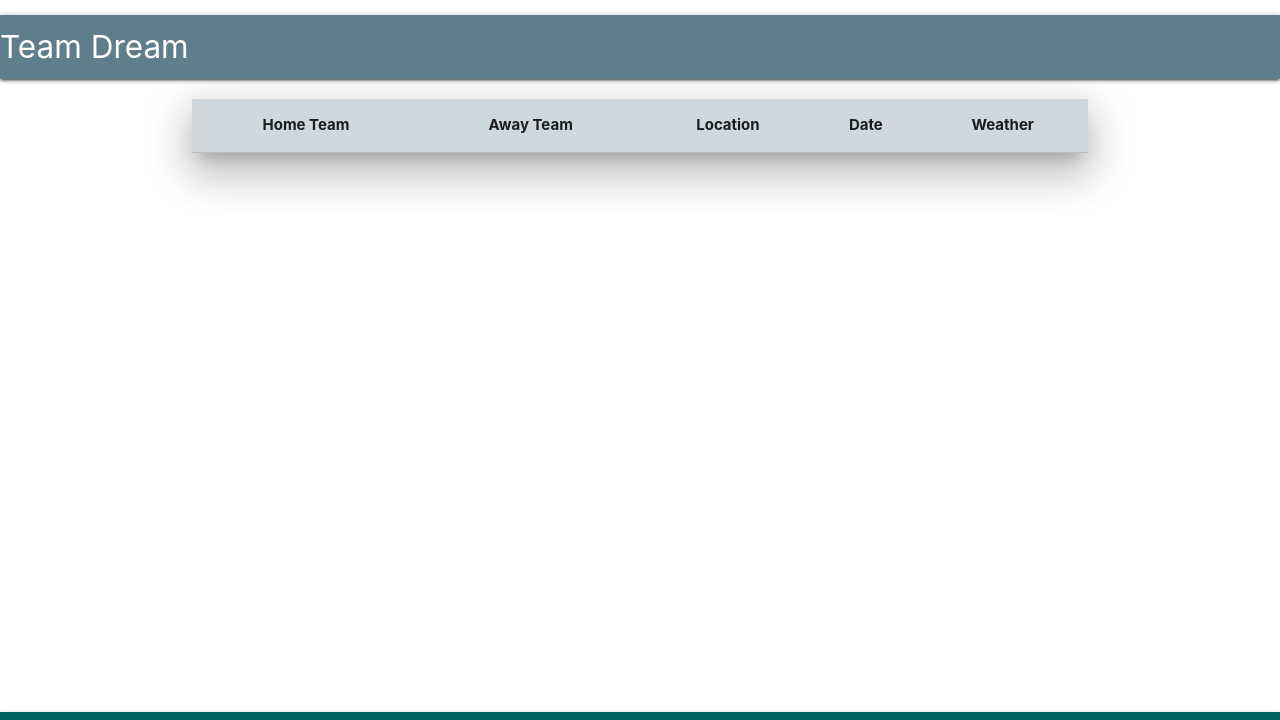
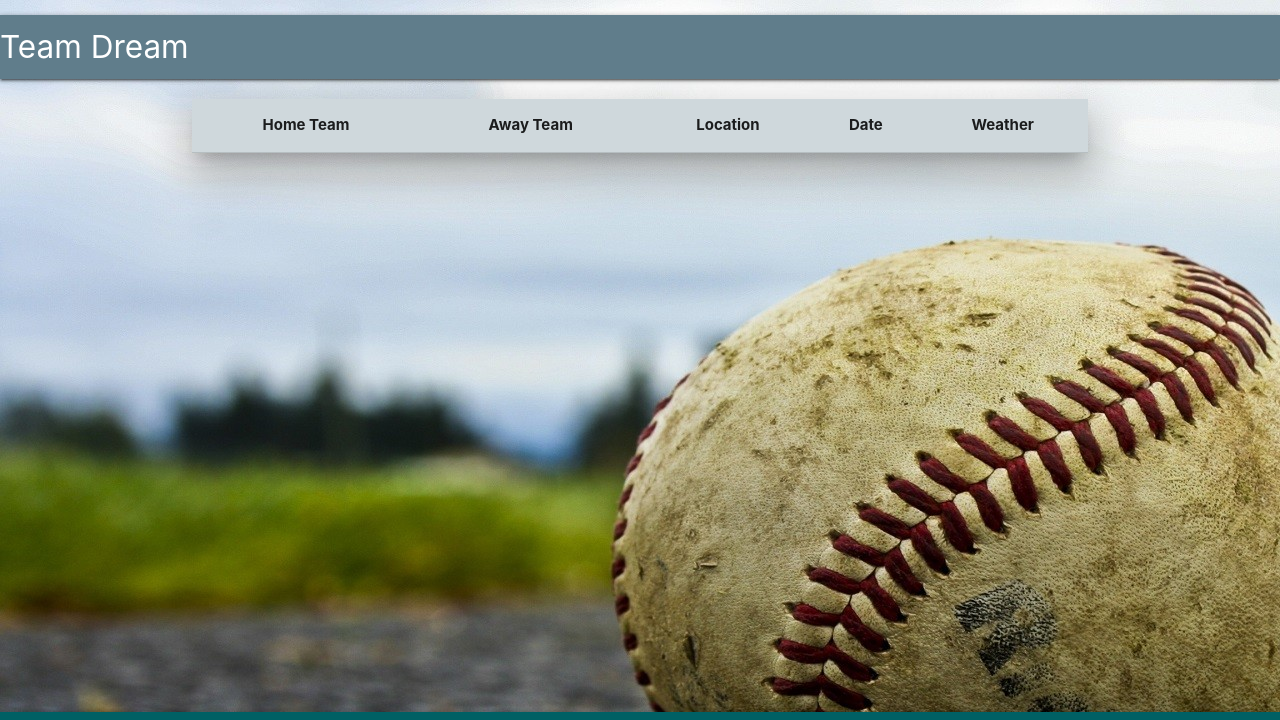
Before and after one commit to BrittaB/TeamDream, a plain HTML site: page index.html in a window 1280 px wide. Shown: the top 720 px of the page. Drawn offline with nearby package versions, Linux system fonts and the light colour scheme; the site is published under a folder, as on GitHub Pages, so addresses that start at the root find nothing; some icons are missing.

Commit message:
final code

```diff
--- a/assets/css/style.css
+++ b/assets/css/style.css
@@ -2,7 +2,7 @@ body {
 
     /* background: rgb(96,125,139);
     background: radial-gradient(circle, rgba(96,125,139,1) 0%, rgba(24,69,85,1) 95%);  */
-    background-image: url("/assets/images/background.jpg");
+    background-image: url("../images/background.jpg");
     background-repeat: no-repeat;
 };
 
```
